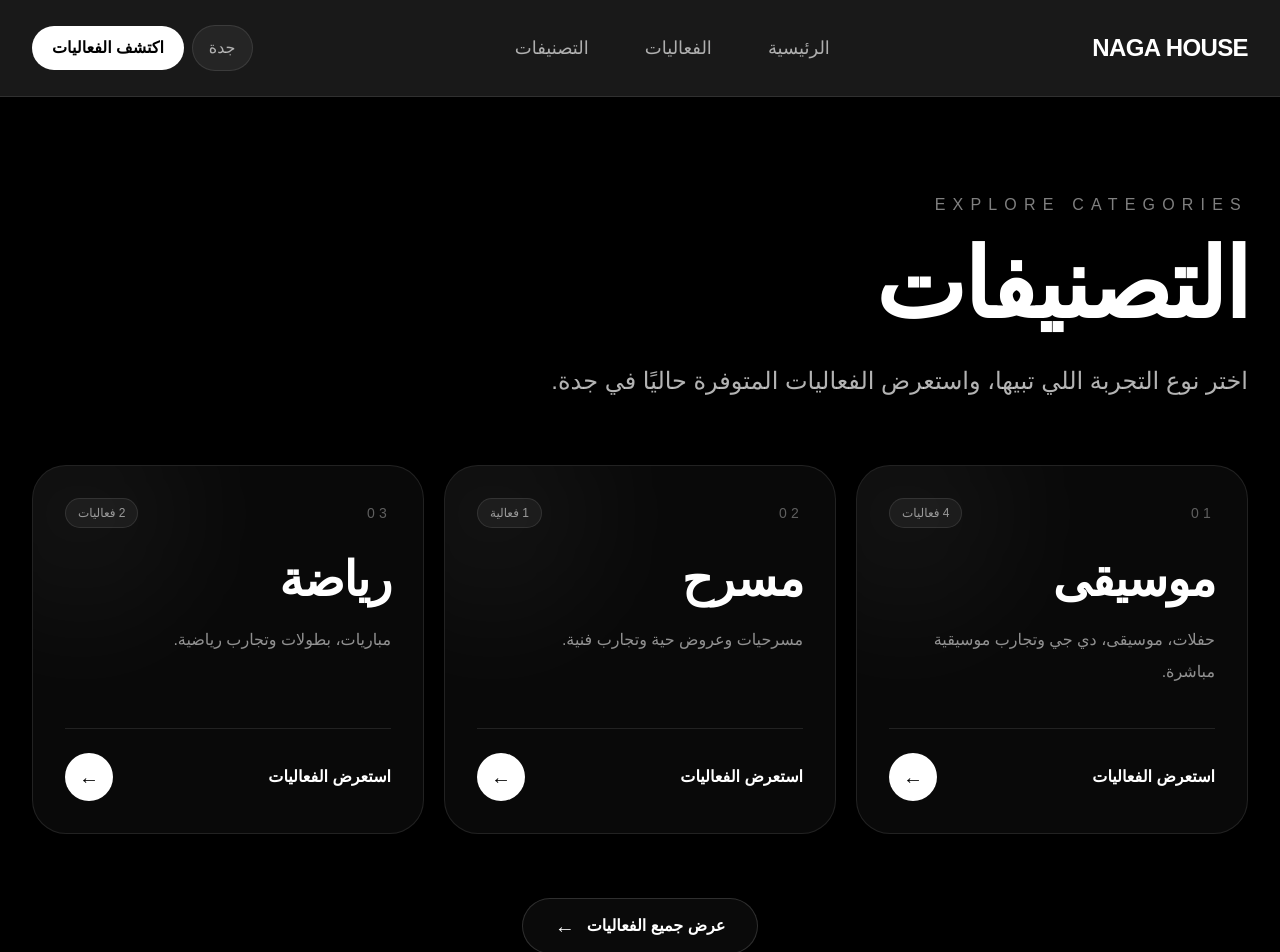
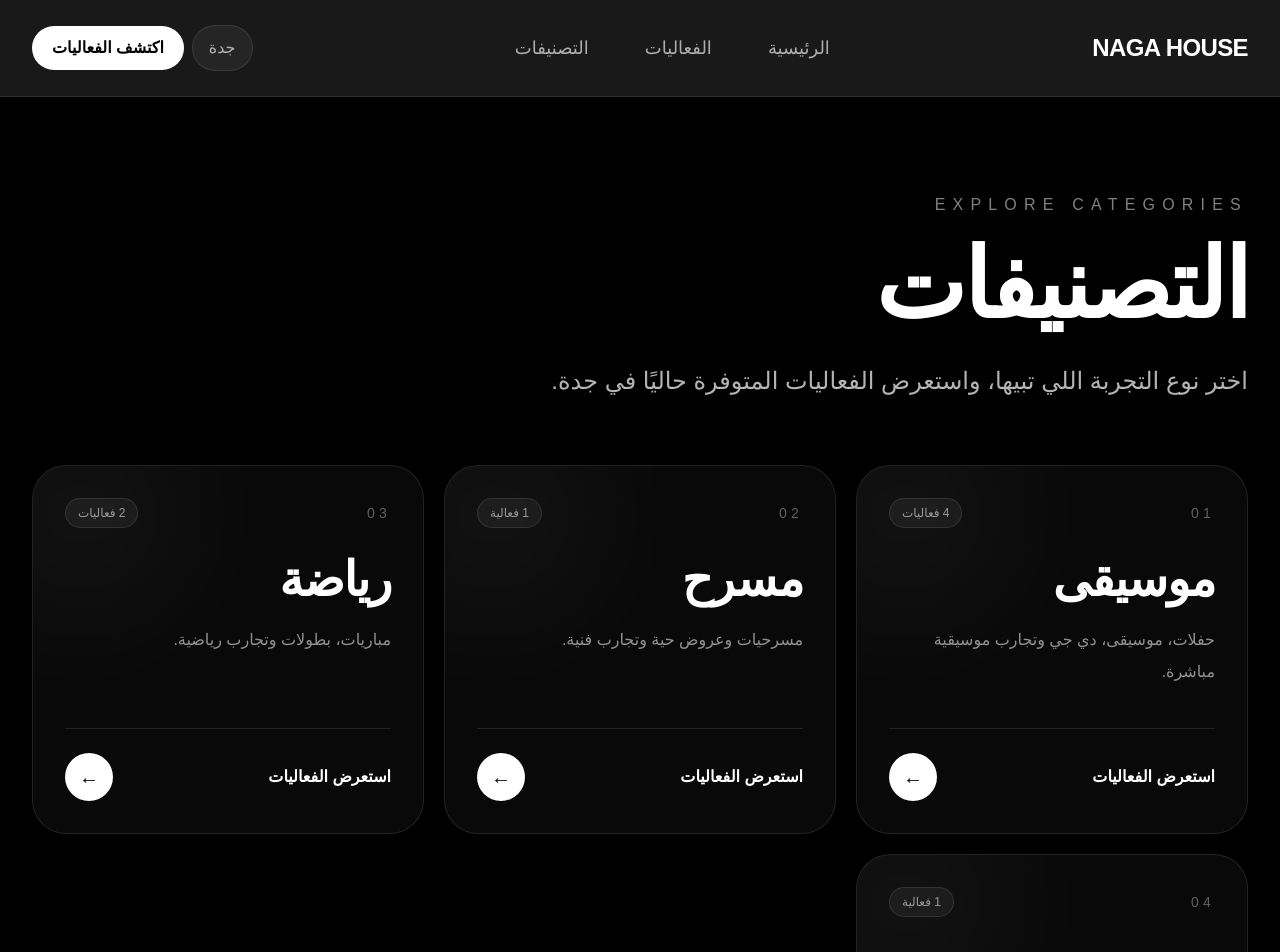
Before and after one commit to nawafoly/naga-house, a Next.js app: page /categories in a window 1280 px wide. Shown: the top 952 px of the page. Built offline with nearby package versions, Linux system fonts and the light colour scheme.

Commit message:
feat: add Jeddah entertainment event

```diff
--- a/next.config.ts
+++ b/next.config.ts
@@ -27,6 +27,10 @@ const nextConfig: NextConfig = {
         protocol: "https",
         hostname: "images.cmscloud.ai",
       },
+      {
+        protocol: "https",
+        hostname: "carttelentertainment.com",
+      },
     ],
   },
 };
--- /dev/null
+++ b/src/features/events/data/entertainment-events.ts
@@ -0,0 +1,45 @@
+import type { Event } from "../domain";
+
+export const entertainmentEvents: Event[] = [
+  {
+    id: "evt_carttel_social_club_2026",
+    slug: "carttel-social-club-jeddah-2026",
+
+    titleAr: "نادي كارتل الاجتماعي في جدة",
+    titleEn: "Carttel Social Club in Jeddah",
+
+    descriptionAr:
+      "تجربة ترفيهية واجتماعية في جدة تجمع الألعاب والطعام في مكان واحد، وتشمل البولينج، والميني غولف، ومحاكي الفورمولا 1، والبلياردو وألعاب الأركيد.",
+
+    imageUrl:
+      "https://carttelentertainment.com/wp-content/uploads/2025/01/DSC_0449.jpg",
+
+    coverImageUrl:
+      "https://carttelentertainment.com/wp-content/uploads/2025/01/DSC_0563.jpg",
+
+    category: "entertainment",
+
+    location: {
+      city: "Jeddah",
+      venue: "Carttel Entertainment",
+    },
+
+    startAt: "2026-10-14T13:00:00.000Z",
+    endAt: "2026-11-30T22:00:00.000Z",
+
+    price: {
+      amountFrom: 150,
+      currency: "SAR",
+    },
+
+    ticketProvider: "platinumlist",
+    ticketUrl:
+      "https://jeddah.platinumlist.net/event-tickets/103466/carttel-social-hub/",
+
+    featured: true,
+    status: "published",
+
+    createdAt: "2026-10-14T00:00:00.000Z",
+    updatedAt: "2026-10-14T00:00:00.000Z",
+  },
+];
--- a/src/features/events/data/mock-event.repository.ts
+++ b/src/features/events/data/mock-event.repository.ts
@@ -1,41 +1,67 @@
 import type { Event, EventQuery } from "../domain";
 import type { EventRepository } from "./event.repository";
+import { entertainmentEvents } from "./entertainment-events";
 import { mockEvents } from "./mock-events";
+
+const events: Event[] = [
+  ...mockEvents,
+  ...entertainmentEvents,
+];
 
 export class MockEventRepository implements EventRepository {
   async getAll(): Promise<Event[]> {
-    return mockEvents;
+    return events;
   }
 
   async getPublished(): Promise<Event[]> {
-    return mockEvents.filter((event) => event.status === "published");
+    return events.filter(
+      (event) => event.status === "published"
+    );
   }
 
   async getFeatured(): Promise<Event[]> {
-    return mockEvents.filter(
-      (event) => event.status === "published" && event.featured
+    return events.filter(
+      (event) =>
+        event.status === "published" &&
+        event.featured
     );
   }
 
   async getBySlug(slug: string): Promise<Event | null> {
-    return mockEvents.find((event) => event.slug === slug) ?? null;
+    return (
+      events.find((event) => event.slug === slug) ??
+      null
+    );
   }
 
-  async searchPublished(query: EventQuery): Promise<Event[]> {
-    const search = query.search?.trim().toLowerCase();
-    const category = query.category?.trim().toLowerCase();
-    const city = query.city?.trim().toLowerCase();
+  async searchPublished(
+    query: EventQuery
+  ): Promise<Event[]> {
+    const search =
+      query.search?.trim().toLowerCase();
 
-    return mockEvents.filter((event) => {
+    const category =
+      query.category?.trim().toLowerCase();
+
+    const city =
+      query.city?.trim().toLowerCase();
+
+    return events.filter((event) => {
       if (event.status !== "published") {
         return false;
       }
 
-      if (category && event.category.toLowerCase() !== category) {
+      if (
+        category &&
+        event.category.toLowerCase() !== category
+      ) {
         return false;
       }
 
-      if (city && event.location.city.toLowerCase() !== city) {
+      if (
+        city &&
+        event.location.city.toLowerCase() !== city
+      ) {
         return false;
       }
 
```
